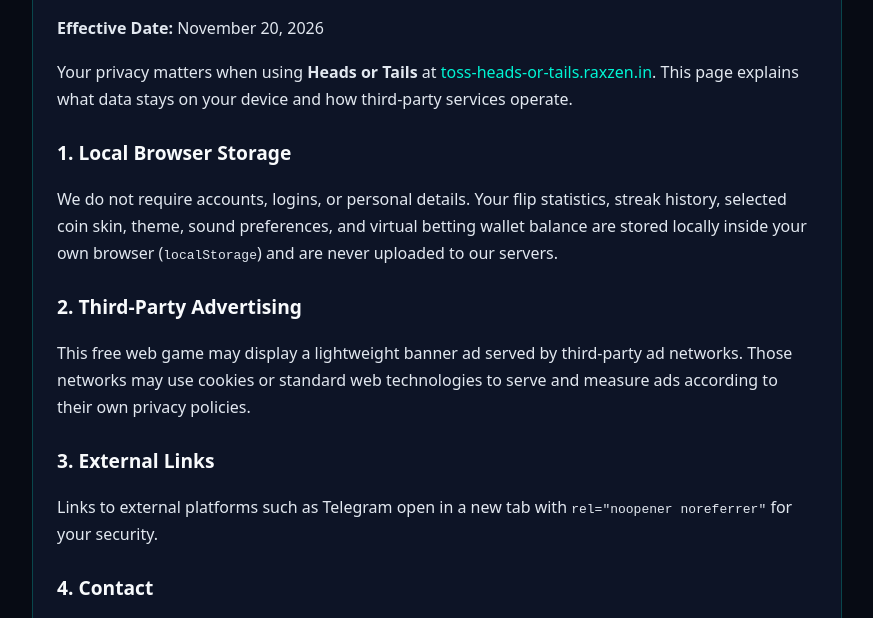
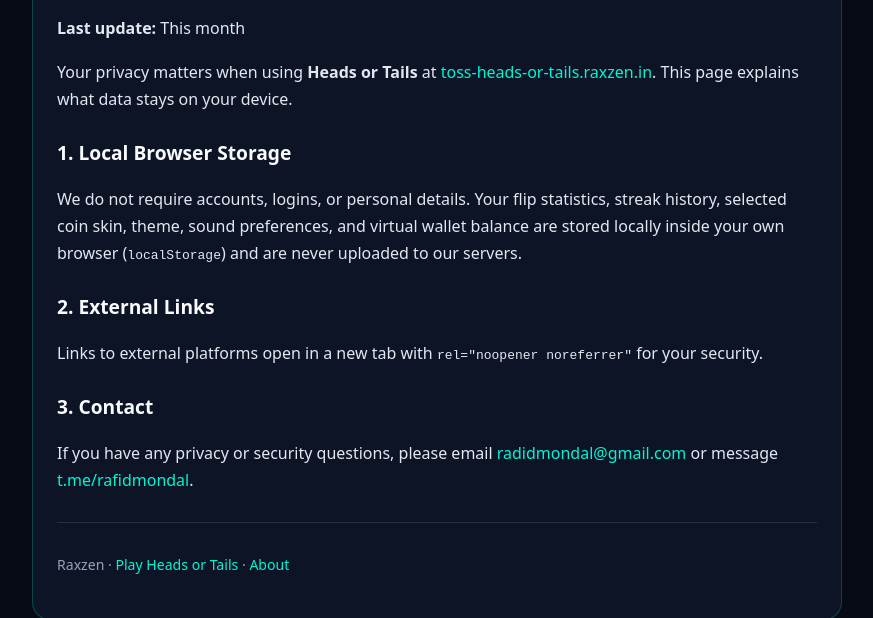
Before and after one commit to rafidmondal/Toss-Heads-or-Tails, a plain HTML site: page privacy.html in a window 1280 px wide. Shown: the part 149-767 px from the top of the page, without its empty margins (203-1076 px from the left). Drawn offline with Linux system fonts and the light colour scheme.

Commit message:
Add files via upload

```diff
--- a/privacy.html
+++ b/privacy.html
@@ -4,7 +4,7 @@
   <meta charset="UTF-8">
   <meta name="viewport" content="width=device-width, initial-scale=1.0">
   <title>Privacy Policy | Heads or Tails Online Coin Toss</title>
-  <meta name="description" content="Privacy policy for Heads or Tails online coin toss by Raxzen, covering local browser storage, preferences, and third-party ad notices.">
+  <meta name="description" content="Privacy policy for Heads or Tails online coin toss by Raxzen, covering local browser storage and user preferences.">
   <meta name="robots" content="index, follow">
   <link rel="canonical" href="https://toss-heads-or-tails.raxzen.in/privacy.html">
   <link rel="icon" href="favicon.png" type="image/png">
@@ -27,7 +27,7 @@
   a:hover{text-decoration:underline;}
   .top-nav{margin-bottom:20px;font-size:0.92rem;display:flex;gap:16px;flex-wrap:wrap;}
   footer{margin-top:28px;padding-top:16px;border-top:1px solid rgba(148,163,184,0.2);font-size:0.88rem;color:#94a3b8;}
-</style>
+  </style>
 </head>
 <body>
   <main>
@@ -36,23 +36,20 @@
       <a href="about.html">About &amp; Fairness</a>
     </nav>
     <h1>Privacy Policy</h1>
-    <p><strong>Effective Date:</strong> November 20, 2026</p>
-    <p>Your privacy matters when using <strong>Heads or Tails</strong> at <a href="/">toss-heads-or-tails.raxzen.in</a>. This page explains what data stays on your device and how third-party services operate.</p>
+    <p><strong>Last update:</strong> This month</p>
+    <p>Your privacy matters when using <strong>Heads or Tails</strong> at <a href="/">toss-heads-or-tails.raxzen.in</a>. This page explains what data stays on your device.</p>
 
     <h2>1. Local Browser Storage</h2>
-    <p>We do not require accounts, logins, or personal details. Your flip statistics, streak history, selected coin skin, theme, sound preferences, and virtual betting wallet balance are stored locally inside your own browser (<code>localStorage</code>) and are never uploaded to our servers.</p>
+    <p>We do not require accounts, logins, or personal details. Your flip statistics, streak history, selected coin skin, theme, sound preferences, and virtual wallet balance are stored locally inside your own browser (<code>localStorage</code>) and are never uploaded to our servers.</p>
 
-    <h2>2. Third-Party Advertising</h2>
-    <p>This free web game may display a lightweight banner ad served by third-party ad networks. Those networks may use cookies or standard web technologies to serve and measure ads according to their own privacy policies.</p>
+    <h2>2. External Links</h2>
+    <p>Links to external platforms open in a new tab with <code>rel="noopener noreferrer"</code> for your security.</p>
 
-    <h2>3. External Links</h2>
-    <p>Links to external platforms such as Telegram open in a new tab with <code>rel="noopener noreferrer"</code> for your security.</p>
-
-    <h2>4. Contact</h2>
+    <h2>3. Contact</h2>
     <p>If you have any privacy or security questions, please email <a href="mailto:radidmondal@gmail.com">radidmondal@gmail.com</a> or message <a href="https://t.me/rafidmondal" target="_blank" rel="noopener noreferrer">t.me/rafidmondal</a>.</p>
 
     <footer>
-      <p>&copy; 2026 Raxzen &middot; <a href="/">Play Heads or Tails</a> &middot; <a href="about.html">About</a></p>
+      <p>Raxzen &middot; <a href="/">Play Heads or Tails</a> &middot; <a href="about.html">About</a></p>
     </footer>
   </main>
 </body>
```
Also changed, not shown: about.html (+2 -2 lines), humans.txt, llms.txt.
